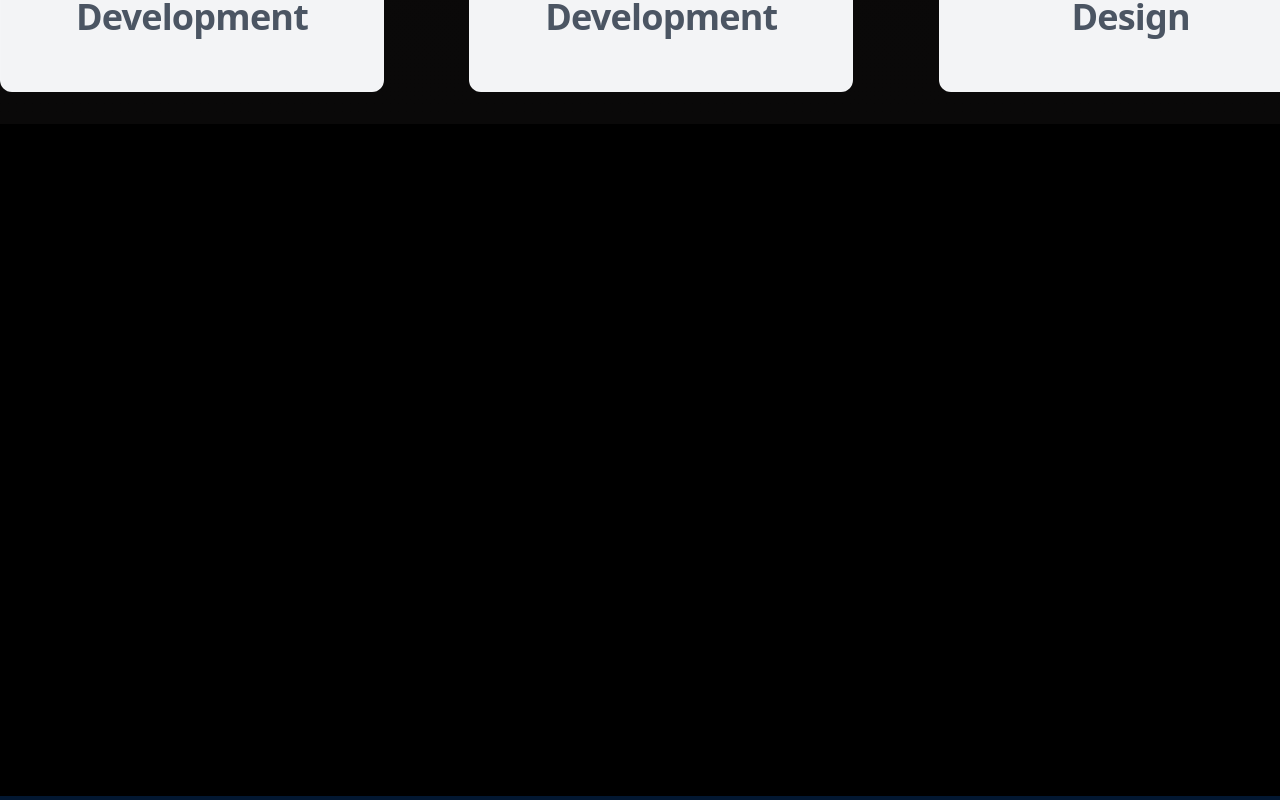
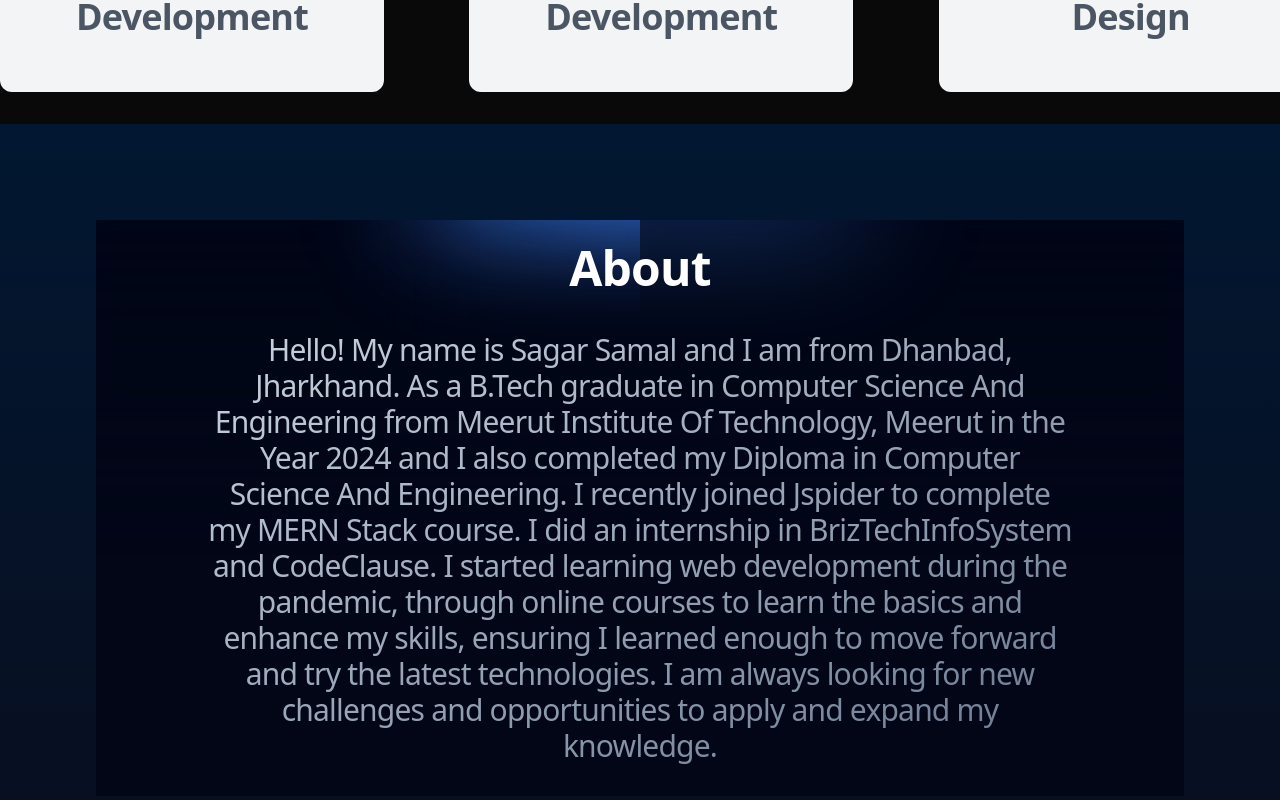
Before and after one commit to sagarkumar3838/portfolio_2025, a React (Vite) app: page / in a window 1280 px wide. Shown: the part 1300-2100 px from the top of the page. Built offline with nearby package versions, Linux system fonts and the light colour scheme; a web font is replaced by a local one.

Commit message:
completed.

```diff
--- a/src/component/About.jsx
+++ b/src/component/About.jsx
@@ -5,7 +5,7 @@ import { LampDemo } from './ui/LampDemo'
 const About = () => {
   return (
 
-      <section className="personal-info relative  sm:mt-[30rem] md:mt-[54rem] lg:mt-[0.1rem] xl:mt-[42rem] 2xl:mt-[7rem]       bg-gradient-to-t to-[#021731] from-[#080e1f] text-white " id='about'>
+      <section className="personal-info relative     bg-gradient-to-t to-[#021731] from-[#080e1f] text-white " id='about'>
         <LampDemo className=""/>
 
       </section>
```
